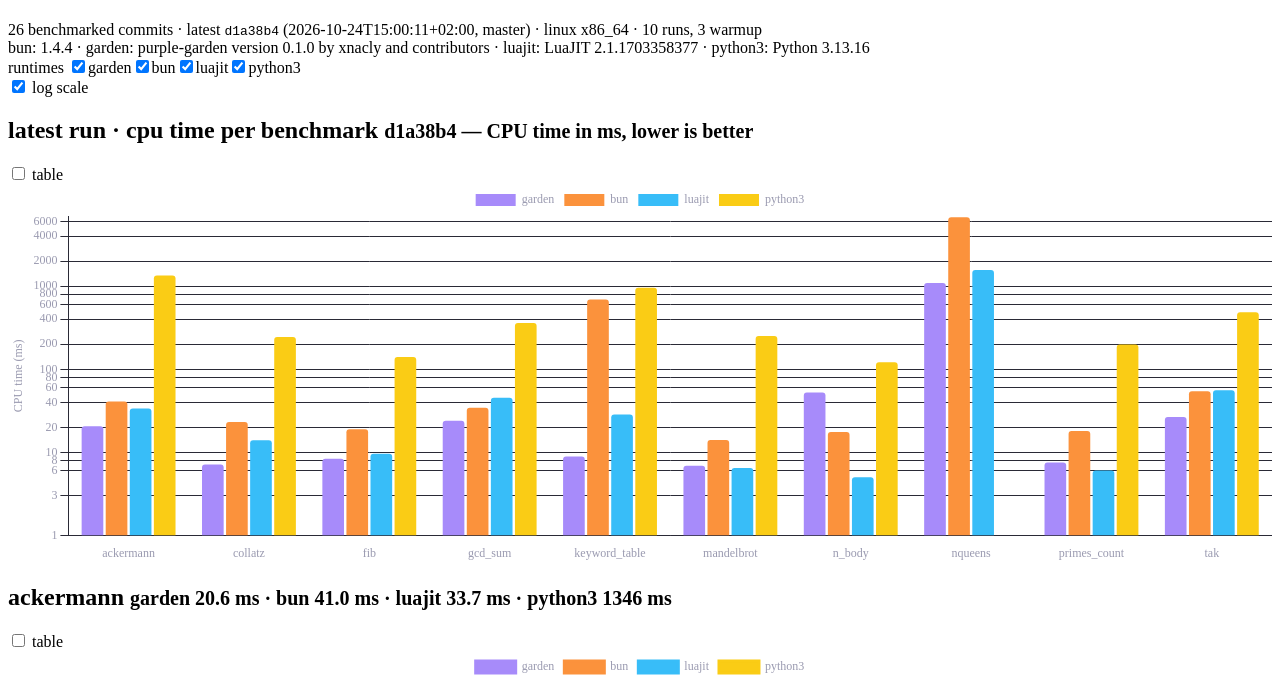
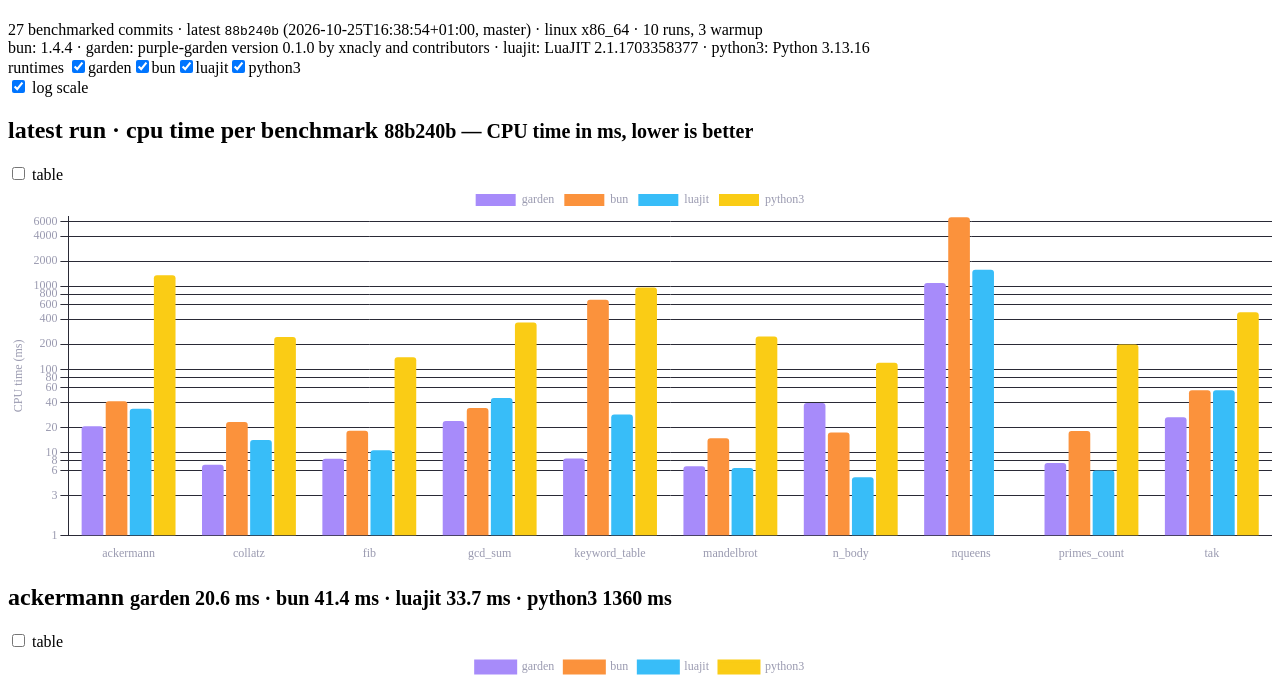
Before and after one commit to xnacly/purple-garden, a plain HTML site: page index.html in a window 1280 px wide. Shown: the part 59-738 px from the top of the page. Drawn offline with nearby package versions, Linux system fonts and the light colour scheme.

Commit message:
bench: 88b240b

```diff
--- /dev/null
+++ b/data/88b240b5cefa9721e2b76dce9a4edb83937dbeec.json
@@ -0,0 +1,446 @@
+{
+  "sha": "88b240b",
+  "date": "2026-10-25T16:38:54+01:00",
+  "run_unix": 1792943062,
+  "ref": "master",
+  "runner": "linux x86_64",
+  "runs": 10,
+  "warmup": 3,
+  "runtimes": {
+    "bun": "1.4.4",
+    "garden": "purple-garden version 0.1.0 by xnacly and contributors",
+    "luajit": "LuaJIT 2.1.1703358377 -- Copyright (C) 2005-2023 Mike Pall. https://luajit.org/",
+    "python3": "Python 3.13.16"
+  },
+  "results": [
+    {
+      "workload": "ackermann",
+      "runtime": "garden",
+      "time_ms": {
+        "mean": 20.7414262,
+        "min": 20.684752,
+        "stddev": 0.049619373276977026
+      },
+      "cpu_ms": 20.630200000000002,
+      "memory_mb": 3.6171875
+    },
+    {
+      "workload": "ackermann",
+      "runtime": "bun",
+      "time_ms": {
+        "mean": 38.646105899999995,
+        "min": 37.87430200000001,
+        "stddev": 1.2388074145873296
+      },
+      "cpu_ms": 41.380100000000006,
+      "memory_mb": 22.42578125
+    },
+    {
+      "workload": "ackermann",
+      "runtime": "luajit",
+      "time_ms": {
+        "mean": 33.800677,
+        "min": 29.271743000000004,
+        "stddev": 4.339242785346949
+      },
+      "cpu_ms": 33.6781,
+      "memory_mb": 2.6640625
+    },
+    {
+      "workload": "ackermann",
+      "runtime": "python3",
+      "time_ms": {
+        "mean": 1368.3831780999997,
+        "min": 1346.82332,
+        "stddev": 43.761933346939756
+      },
+      "cpu_ms": 1359.7403999999997,
+      "memory_mb": 9.625
+    },
+    {
+      "workload": "collatz",
+      "runtime": "garden",
+      "time_ms": {
+        "mean": 7.233865800000001,
+        "min": 7.1906550000000005,
+        "stddev": 0.03156003765594144
+      },
+      "cpu_ms": 7.119599999999998,
+      "memory_mb": 3.640625
+    },
+    {
+      "workload": "collatz",
+      "runtime": "bun",
+      "time_ms": {
+        "mean": 17.923225700000003,
+        "min": 16.529923000000004,
+        "stddev": 1.4372243185020104
+      },
+      "cpu_ms": 23.323700000000002,
+      "memory_mb": 23.14453125
+    },
+    {
+      "workload": "collatz",
+      "runtime": "luajit",
+      "time_ms": {
+        "mean": 14.2312516,
+        "min": 14.152484000000001,
+        "stddev": 0.04489624718590389
+      },
+      "cpu_ms": 14.119000000000002,
+      "memory_mb": 2.5859375
+    },
+    {
+      "workload": "collatz",
+      "runtime": "python3",
+      "time_ms": {
+        "mean": 244.8735209,
+        "min": 241.763517,
+        "stddev": 2.2465265364580773
+      },
+      "cpu_ms": 244.64639999999997,
+      "memory_mb": 8.96484375
+    },
+    {
+      "workload": "fib",
+      "runtime": "garden",
+      "time_ms": {
+        "mean": 8.482030900000002,
+        "min": 8.419385,
+        "stddev": 0.04194654648862331
+      },
+      "cpu_ms": 8.3778,
+      "memory_mb": 3.65234375
+    },
+    {
+      "workload": "fib",
+      "runtime": "bun",
+      "time_ms": {
+        "mean": 15.6208884,
+        "min": 13.319322999999999,
+        "stddev": 2.357962305467828
+      },
+      "cpu_ms": 18.221999999999998,
+      "memory_mb": 21.9921875
+    },
+    {
+      "workload": "fib",
+      "runtime": "luajit",
+      "time_ms": {
+        "mean": 10.707093,
+        "min": 9.170585,
+        "stddev": 1.0645799656273416
+      },
+      "cpu_ms": 10.6072,
+      "memory_mb": 2.5859375
+    },
+    {
+      "workload": "fib",
+      "runtime": "python3",
+      "time_ms": {
+        "mean": 140.50667320000002,
+        "min": 139.28427299999998,
+        "stddev": 1.1198600654420883
+      },
+      "cpu_ms": 140.28969999999998,
+      "memory_mb": 8.8359375
+    },
+    {
+      "workload": "gcd_sum",
+      "runtime": "garden",
+      "time_ms": {
+        "mean": 24.0766963,
+        "min": 24.021401,
+        "stddev": 0.042040159131346164
+      },
+      "cpu_ms": 23.9546,
+      "memory_mb": 3.609375
+    },
+    {
+      "workload": "gcd_sum",
+      "runtime": "bun",
+      "time_ms": {
+        "mean": 29.0535786,
+        "min": 27.997667,
+        "stddev": 0.9754357761095762
+      },
+      "cpu_ms": 34.285399999999996,
+      "memory_mb": 23.11328125
+    },
+    {
+      "workload": "gcd_sum",
+      "runtime": "luajit",
+      "time_ms": {
+        "mean": 45.4547359,
+        "min": 45.344155,
+        "stddev": 0.052410096839888815
+      },
+      "cpu_ms": 45.275,
+      "memory_mb": 2.5859375
+    },
+    {
+      "workload": "gcd_sum",
+      "runtime": "python3",
+      "time_ms": {
+        "mean": 366.7346827,
+        "min": 361.207671,
+        "stddev": 6.202297477687374
+      },
+      "cpu_ms": 366.4962,
+      "memory_mb": 8.96484375
+    },
+    {
+      "workload": "keyword_table",
+      "runtime": "garden",
+      "time_ms": {
+        "mean": 8.578066399999999,
+        "min": 8.538117000000002,
+        "stddev": 0.020849049534424426
+      },
+      "cpu_ms": 8.469600000000002,
+      "memory_mb": 4.484375
+    },
+    {
+      "workload": "keyword_table",
+      "runtime": "bun",
+      "time_ms": {
+        "mean": 361.6305077000001,
+        "min": 355.865072,
+        "stddev": 2.436004743015827
+      },
+      "cpu_ms": 689.1912,
+      "memory_mb": 96.06640625
+    },
+    {
+      "workload": "keyword_table",
+      "runtime": "luajit",
+      "time_ms": {
+        "mean": 28.881731700000003,
+        "min": 28.507941,
+        "stddev": 0.21960253504762725
+      },
+      "cpu_ms": 28.728,
+      "memory_mb": 2.5859375
+    },
+    {
+      "workload": "keyword_table",
+      "runtime": "python3",
+      "time_ms": {
+        "mean": 968.2196405,
+        "min": 939.380568,
+        "stddev": 24.84599234192098
+      },
+      "cpu_ms": 967.9057,
+      "memory_mb": 12.5859375
+    },
+    {
+      "workload": "mandelbrot",
+      "runtime": "garden",
+      "time_ms": {
+        "mean": 6.9389727,
+        "min": 6.895487,
+        "stddev": 0.022674330699665124
+      },
+      "cpu_ms": 6.836,
+      "memory_mb": 3.7265625
+    },
+    {
+      "workload": "mandelbrot",
+      "runtime": "bun",
+      "time_ms": {
+        "mean": 13.0402275,
+        "min": 11.82972,
+        "stddev": 1.0217220824719035
+      },
+      "cpu_ms": 14.862799999999998,
+      "memory_mb": 22.39453125
+    },
+    {
+      "workload": "mandelbrot",
+      "runtime": "luajit",
+      "time_ms": {
+        "mean": 6.612907200000001,
+        "min": 6.560462,
+        "stddev": 0.04245551692143985
+      },
+      "cpu_ms": 6.5073,
+      "memory_mb": 2.5859375
+    },
+    {
+      "workload": "mandelbrot",
+      "runtime": "python3",
+      "time_ms": {
+        "mean": 249.47950970000005,
+        "min": 247.52725900000002,
+        "stddev": 1.7102341128968335
+      },
+      "cpu_ms": 249.2474,
+      "memory_mb": 8.78515625
+    },
+    {
+      "workload": "n_body",
+      "runtime": "garden",
+      "time_ms": {
+        "mean": 39.5595981,
+        "min": 39.016839999999995,
+        "stddev": 0.7917584649746344
+      },
+      "cpu_ms": 39.4045,
+      "memory_mb": 3.9453125
+    },
+    {
+      "workload": "n_body",
+      "runtime": "bun",
+      "time_ms": {
+        "mean": 12.7254371,
+        "min": 11.083371,
+        "stddev": 1.0541808677771731
+      },
+      "cpu_ms": 17.3633,
+      "memory_mb": 23.89453125
+    },
+    {
+      "workload": "n_body",
+      "runtime": "luajit",
+      "time_ms": {
+        "mean": 5.125462,
+        "min": 5.092177,
+        "stddev": 0.02003545313798625
+      },
+      "cpu_ms": 5.0257,
+      "memory_mb": 2.5859375
+    },
+    {
+      "workload": "n_body",
+      "runtime": "python3",
+      "time_ms": {
+        "mean": 120.4476088,
+        "min": 119.198976,
+        "stddev": 0.7426513291755287
+      },
+      "cpu_ms": 120.26780000000002,
+      "memory_mb": 9.140625
+    },
+    {
+      "workload": "nqueens",
+      "runtime": "garden",
+      "time_ms": {
+        "mean": 1095.4349329,
+        "min": 1094.416415,
+        "stddev": 1.2329911697568137
+      },
+      "cpu_ms": 1095.1377999999997,
+      "memory_mb": 3.77734375
+    },
+    {
+      "workload": "nqueens",
+      "runtime": "bun",
+      "time_ms": {
+        "mean": 6770.1834159,
+        "min": 6726.014298,
+        "stddev": 27.492146755669577
+      },
+      "cpu_ms": 6776.508000000001,
+      "memory_mb": 24.98828125
+    },
+    {
+      "workload": "nqueens",
+      "runtime": "luajit",
+      "time_ms": {
+        "mean": 1574.7913009000001,
+        "min": 1567.500674,
+        "stddev": 2.9422788755394875
+      },
+      "cpu_ms": 1574.4040999999995,
+      "memory_mb": 2.5859375
+    },
+    {
+      "workload": "primes_count",
+      "runtime": "garden",
+      "time_ms": {
+        "mean": 7.6013782,
+        "min": 7.561921,
+        "stddev": 0.04229475408710752
+      },
+      "cpu_ms": 7.4921999999999995,
+      "memory_mb": 3.73046875
+    },
+    {
+      "workload": "primes_count",
+      "runtime": "bun",
+      "time_ms": {
+        "mean": 12.696407599999995,
+        "min": 11.993913000000001,
+        "stddev": 0.6566135782151395
+      },
+      "cpu_ms": 18.1601,
+      "memory_mb": 23.3515625
+    },
+    {
+      "workload": "primes_count",
+      "runtime": "luajit",
+      "time_ms": {
+        "mean": 6.2119058,
+        "min": 6.144761,
+        "stddev": 0.11986761622797786
+      },
+      "cpu_ms": 6.082,
+      "memory_mb": 2.5859375
+    },
+    {
+      "workload": "primes_count",
+      "runtime": "python3",
+      "time_ms": {
+        "mean": 199.74077130000003,
+        "min": 199.025372,
+        "stddev": 0.40339660084450435
+      },
+      "cpu_ms": 199.5091,
+      "memory_mb": 8.96484375
+    },
+    {
+      "workload": "tak",
+      "runtime": "garden",
+      "time_ms": {
+        "mean": 26.677748599999997,
+        "min": 26.528696,
+        "stddev": 0.10042640757976873
+      },
+      "cpu_ms": 26.5542,
+      "memory_mb": 3.66796875
+    },
+    {
+      "workload": "tak",
+      "runtime": "bun",
+      "time_ms": {
+        "mean": 52.02766000000001,
+        "min": 48.57732300000001,
+        "stddev": 3.4507164339364205
+      },
+      "cpu_ms": 56.1933,
+      "memory_mb": 22.5546875
+    },
+    {
+      "workload": "tak",
+      "runtime": "luajit",
+      "time_ms": {
+        "mean": 56.1111086,
+        "min": 55.65748800000001,
+        "stddev": 0.28002224496048683
+      },
+      "cpu_ms": 55.931799999999996,
+      "memory_mb": 2.5859375
+    },
+    {
+      "workload": "tak",
+      "runtime": "python3",
+      "time_ms": {
+        "mean": 487.0241570999999,
+        "min": 476.301693,
+        "stddev": 7.879201451947527
+      },
+      "cpu_ms": 486.7722,
+      "memory_mb": 8.96484375
+    }
+  ]
+}
--- a/data/index.json
+++ b/data/index.json
@@ -180,5 +180,12 @@
     "date": "2026-10-24T15:00:11+02:00",
     "run_unix": 1792847141,
     "ref": "master"
+  },
+  {
+    "file": "88b240b5cefa9721e2b76dce9a4edb83937dbeec.json",
+    "sha": "88b240b",
+    "date": "2026-10-25T16:38:54+01:00",
+    "run_unix": 1792943062,
+    "ref": "master"
   }
 ]
--- a/index.html
+++ b/index.html
@@ -52,6 +52,6 @@
     </footer>
 
     <script src="https://cdn.jsdelivr.net/npm/chart.js@4.4.1/dist/chart.umd.js"></script>
-    <script src="app.js?v=d1a38b4"></script>
+    <script src="app.js?v=88b240b"></script>
   </body>
 </html>
```
